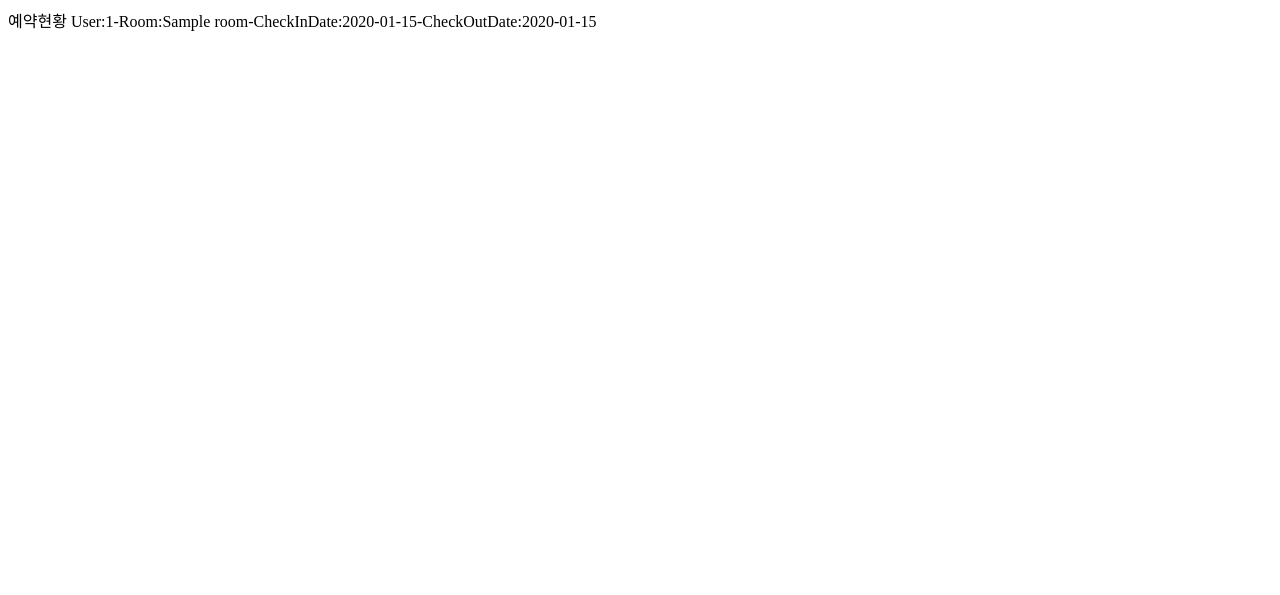
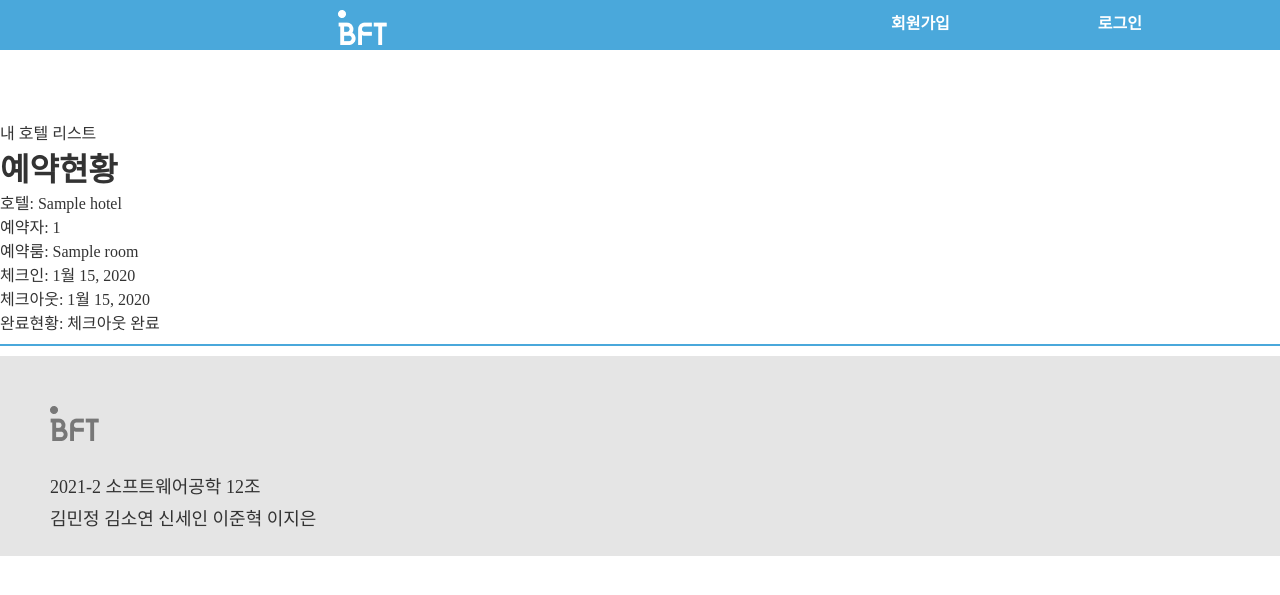
Before and after one commit to soyeonnnb/se-12, a Django app: page /hotels/my_hotel_reservation/1 in a window 1280 px wide. Shown: the top 595 px of the page. Run offline with Django 3.2, Linux system fonts and the light colour scheme; tables that the repository leaves empty hold one stand-in row (values such as "Sample post"); data that the repository does not hold is empty; some libraries are stand-ins or nearby versions; some web fonts are replaced.

Commit message:
feat: 최종-2

```diff
--- a/bftour/hotels/views.py
+++ b/bftour/hotels/views.py
@@ -21,6 +21,7 @@ def my_hotel(request):
 
 
 def my_hotel_reservation(request, pk):
+    hotel = Hotel.objects.get(pk=pk)
     reservations = reservations_models.Reservation.objects.filter(hotel=pk)
     check_in = datetime.date.today()
     check_out = datetime.date.today() + datetime.timedelta(days=1)
@@ -28,6 +29,7 @@ def my_hotel_reservation(request, pk):
         request,
         "hotels/myreservation.html",
         {
+            "hotel": hotel,
             "reservations": reservations,
             "check_in": check_in,
             "check_out": check_out,
--- a/bftour/templates/hotels/myreservation.html
+++ b/bftour/templates/hotels/myreservation.html
@@ -1,4 +1,30 @@
-예약현황
-{% for re in reservations %}
-{{re}}
-{% endfor %}
+{% extends 'base.html' %}
+{% block content %}
+<div style="height:120px;"></div>
+<a href="{% url 'hotels:my_hotel' %}">내 호텔 리스트</a>
+<div>
+    <h1>예약현황</h1>
+    <p>호텔: {{hotel}}</p>
+    <ol>
+        {% for re in reservations %}
+        <ul>
+            <li>예약자: {{re.user}}</li>
+            <li>예약룸: {{re.room}}</li>
+            <li>체크인: {{re.check_in}}</li>
+            <li>체크아웃: {{re.check_out}}</li>
+            <li>완료현황:
+                {% if re.in_progress %}
+                체크인중
+                {% elif re.is_finished %}
+                체크아웃 완료
+                {% else %}
+                체크인 전
+                {% endif %}
+
+            </li>
+            <hr />
+        </ul>
+        {% endfor %}
+    </ol>
+</div>
+{% endblock %}
--- a/bftour/templates/hotels/viewhotel.html
+++ b/bftour/templates/hotels/viewhotel.html
@@ -87,7 +87,7 @@ Posting
                 </li>
         </p>
 -->
-        <a href="{% url 'core:home' %}">내 객실</a>
+        <a href="{% url 'core:home' %}">home</a>
         {% if user == hotels.mem_seq %}
         <a href="{% url 'hotels:my_hotel_reservation' pk=hotels.pk %}">예약현황</a>
         <a href="{% url 'hotels:updatehotel' pk=hotels.pk %}">수정</a>
```
Also changed, not shown: bftour/templates/hotels/myhotel.html (+8 -5 lines).
